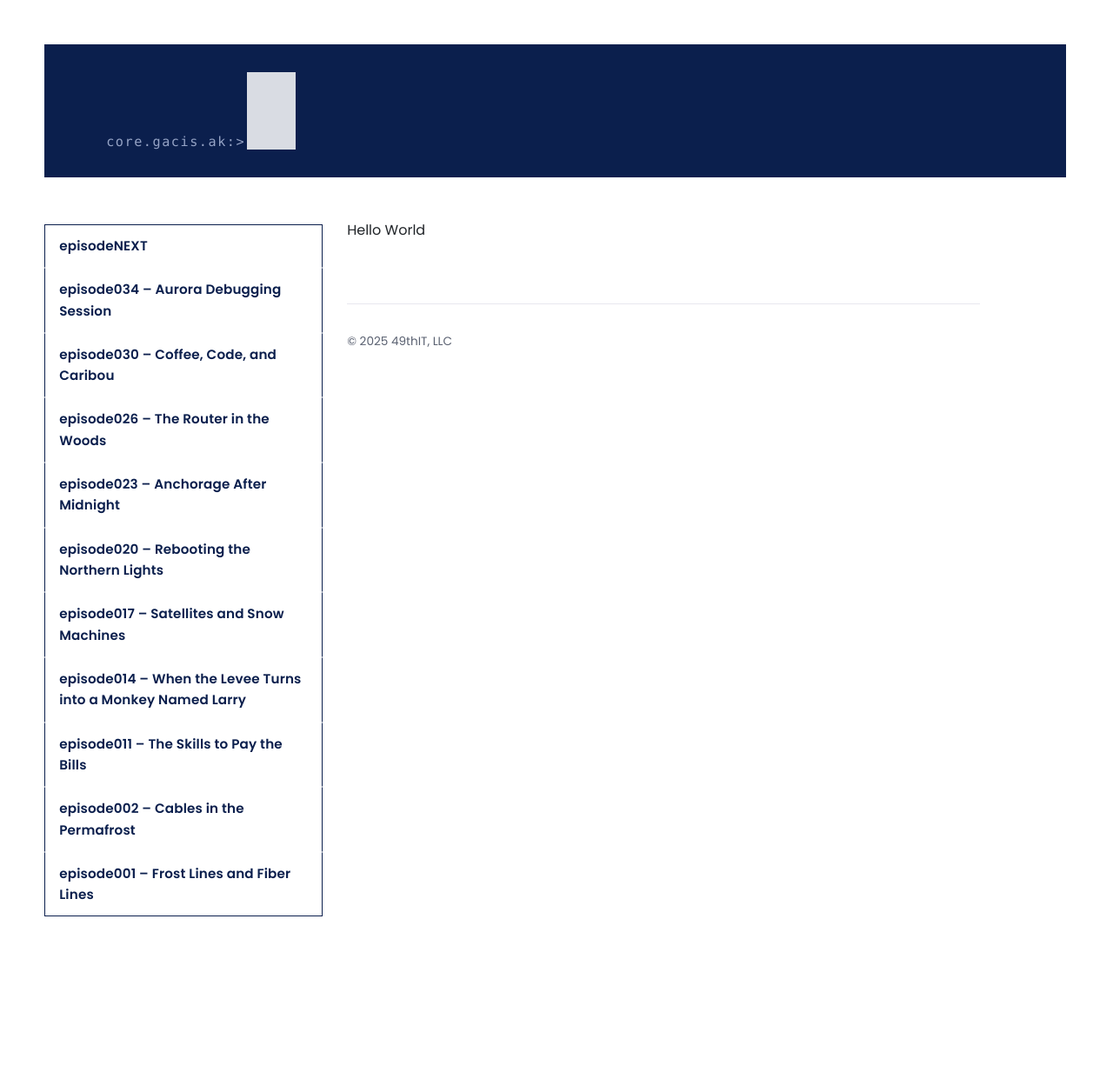
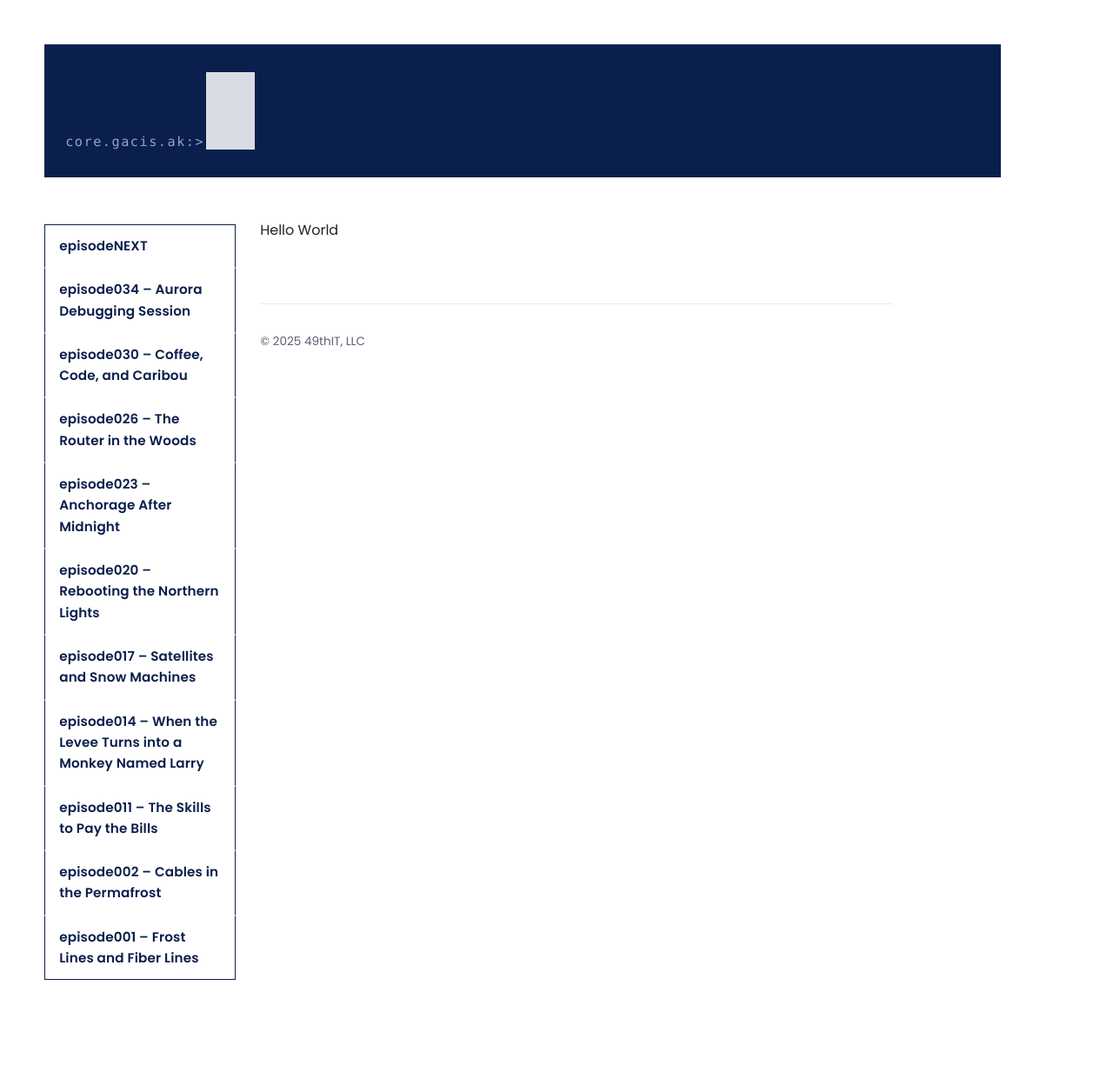
Before and after one commit to 49thit/49thIT, a Jekyll site: the page built from index.md, in a window 1280 px wide. Shown: the whole page at 87% size. Built offline with Jekyll 4.4.1, drawn with Linux system fonts in a browser that asks for light colours; before the commit the page ends 1160 px from its top, so only the background shows below that.

Commit message:
again with the minor tweaks

```diff
--- a/assets/css/main.scss
+++ b/assets/css/main.scss
@@ -21,7 +21,7 @@
   --brand-border: #d3d3d3;
   --brand-shadow: 0 24px 48px rgba(33, 20, 95, 0.1);
   --content-max-width: 1100px;
-  --sidebar-width: 320px;
+  --sidebar-width: 220px;
   --sidebar-button-width: 260px;
 }
 
@@ -56,7 +56,7 @@ main.page-content {
 
 .site-banner {
   width: 100%;
-  max-width: calc(var(--content-max-width) + 75px);
+  max-width: calc(var(--content-max-width));
   margin: -5 auto clamp(1.75rem, 3vw, 2.5rem);
   position: relative;
   background: #0b1f4d;
```
